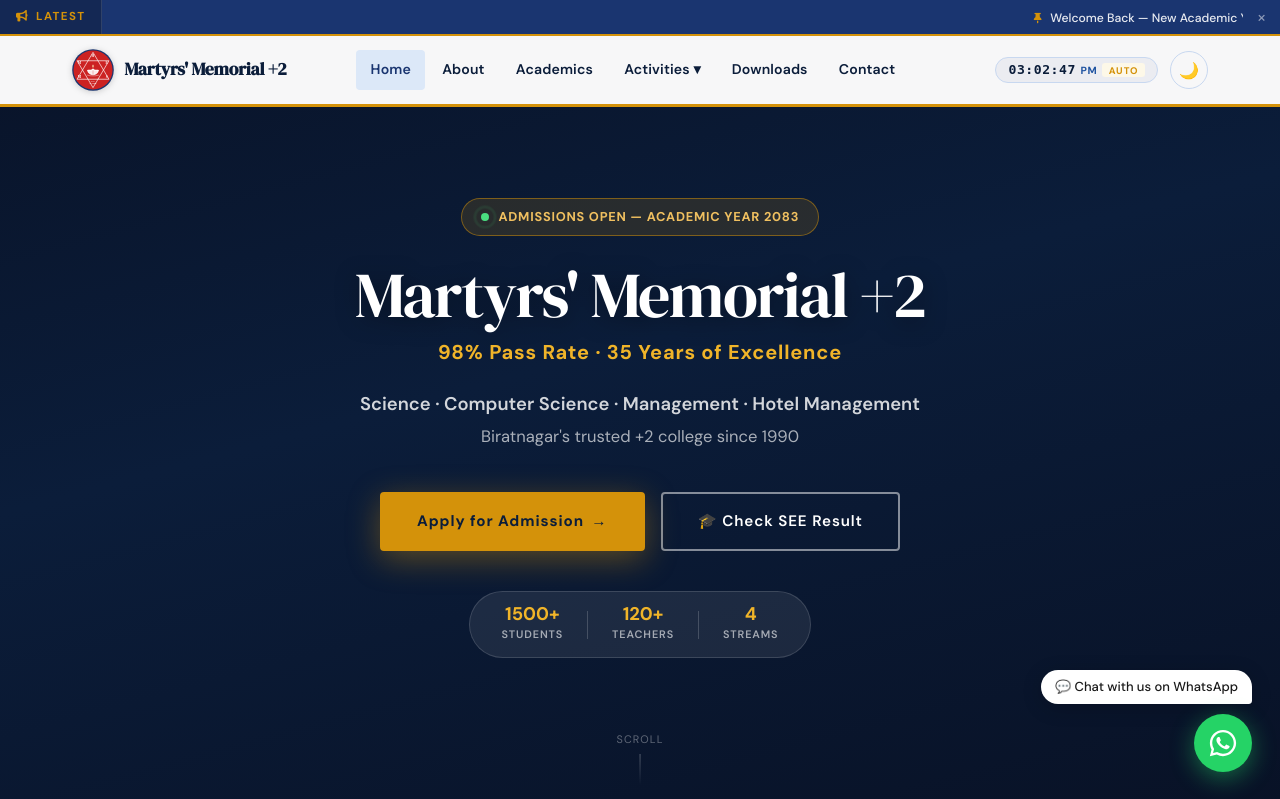
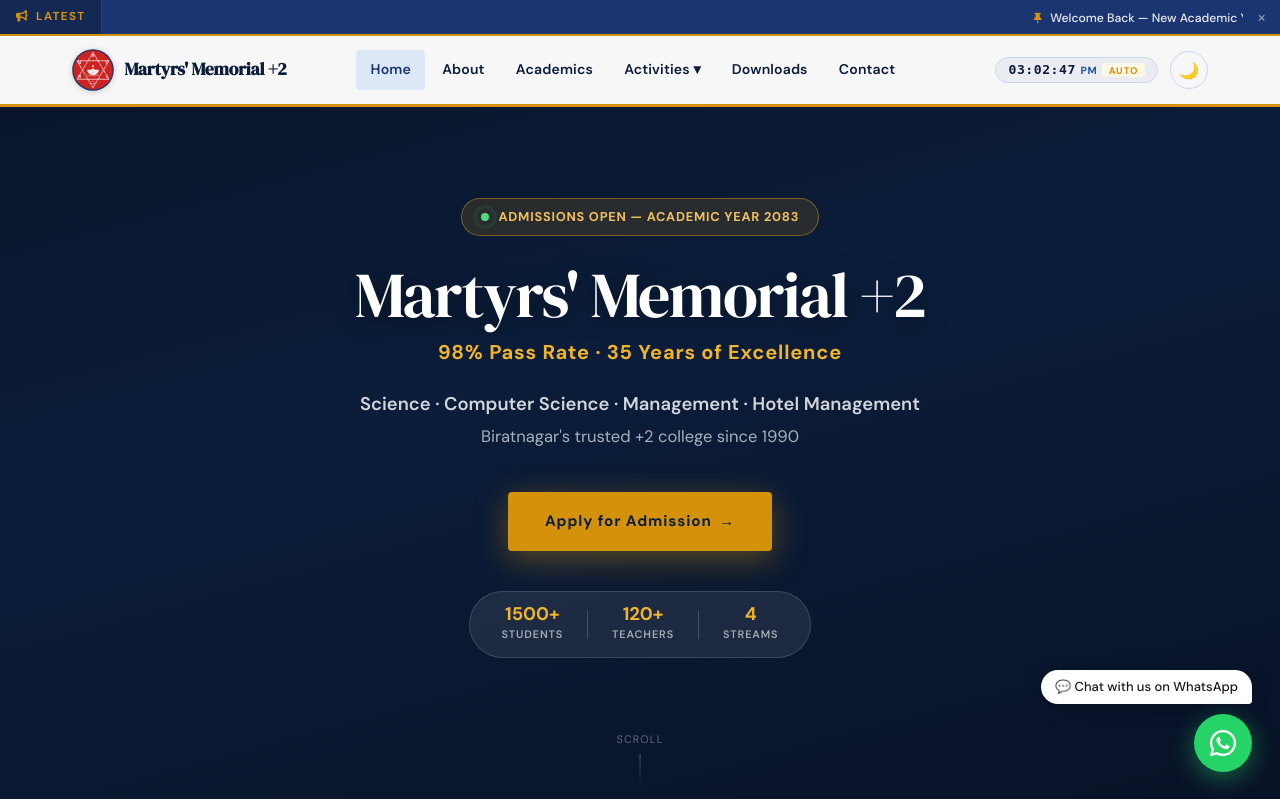
Before and after one commit to itsmesuraj9826-art/Martyrs-Memorial, a Flask app: page / in a window 1280 px wide. Shown: the top 799 px of the page. Run offline with Flask 3, Linux system fonts and the light colour scheme; data comes from the database, SQL or seed files in the repository; data that the repository does not hold is empty; some libraries are stand-ins or nearby versions.

Commit message:
updated files

```diff
--- a/templates/public/index.html
+++ b/templates/public/index.html
@@ -47,7 +47,6 @@
       <a href="{{ url_for('public.contact') }}" class="btn btn-gold btn-lg hero-cta-main">
         Apply for Admission <span class="hero-cta-arrow">→</span>
       </a>
-      <a href="/see-result" class="btn btn-outline-white btn-lg">🎓 Check SEE Result</a>
     </div>
 
     <!-- Trust strip — replaces the separate stats block visually -->
```
